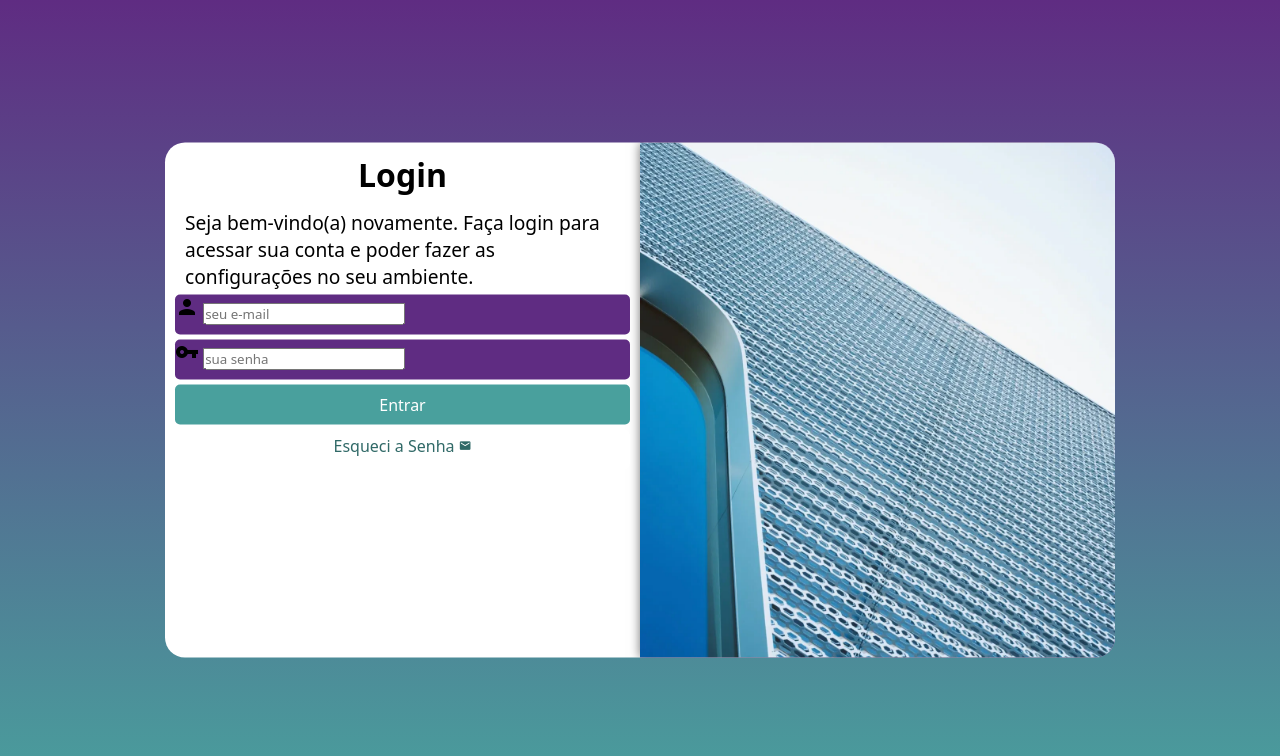
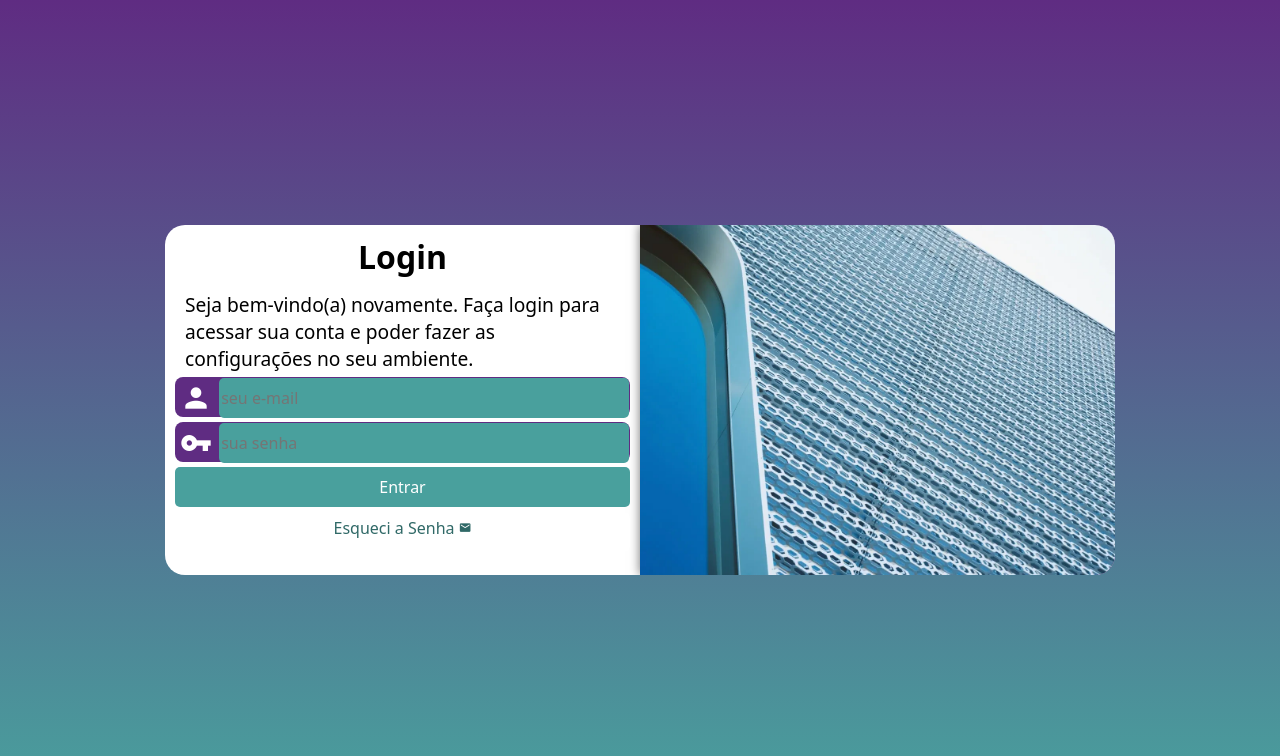
Before and after one commit to luanacamilo/projeto-login, a plain HTML site: page index.html in a window 1280 px wide. Drawn offline with Linux system fonts and the light colour scheme.

Commit message:
finalizando por aqui o projeto login

```diff
--- a/estilos/mediaquery.css
+++ b/estilos/mediaquery.css
@@ -9,6 +9,7 @@
 
     section#login {
         width: 80vw;
+        height: 280px;
     }
 
     section#login > div#imagem {
@@ -21,16 +22,21 @@
         float: right;
         width: 70%;
     }
+
+    div.campo > input {
+        width: 100%;
+        transform: translateY(-41px);
+    }
 }
 
-@media screen and (min-width:992px) {
-
+@media screen and (min-width:992px)  {
     body {
         background-image: linear-gradient(to top, #49a09d, #5f2c82 );
     }
 
     section#login {
         width: 950px;
+        height: 350px;
     }
 
     section#login > div#imagem {
@@ -52,4 +58,8 @@
     div#formulario > h1 {
         font-size: 2em;
     }
+
+    div.campo > input {
+        width: 410px;
+    }
 }
--- a/estilos/style.css
+++ b/estilos/style.css
@@ -35,8 +35,7 @@ section#login {
     left: 50%;
     transform: translate(-50%, -50%);
     overflow: hidden;
-    transition: width 3s, height 3s;
-    transition-timing-function: ease;
+
 }
 
 section#login > div#imagem {
@@ -104,13 +103,37 @@ form > a.botao > span {
 
 form > div.campo{
     background-color:#5f2c82 ;
+
     display: block;
     width: 100%;
     height: 40px;
-    border-radius: 5px;
+    border-radius: 8px;
     margin: 5px 0px;
 }
 
 div.campo > label {
     display: none;
 }
+
+div.campo > span {
+    color: white;
+    font-size: 2em;
+    width: 40px;
+    padding: 5px;
+}
+
+div.campo > input {
+    background-color: #49a09d;
+    font-size: 1em;
+    width: calc(100%-40px);
+    height: 100%;
+    transform: translateY(-10px);
+    border: 0px;
+    border-radius: 5px ;
+    padding: 2px;
+    padding-left: 2px;
+}
+
+div.campo > input:focus-within {
+    background-color: white;
+}
```
